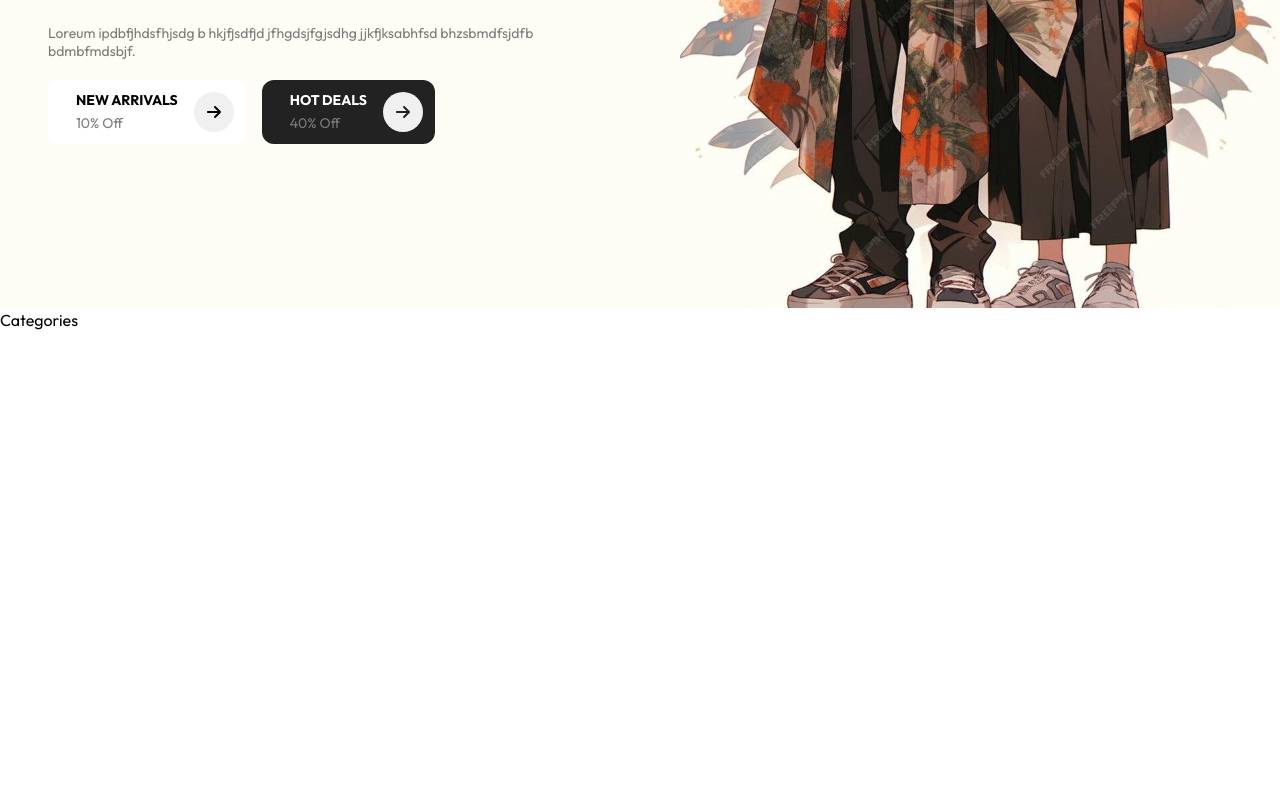
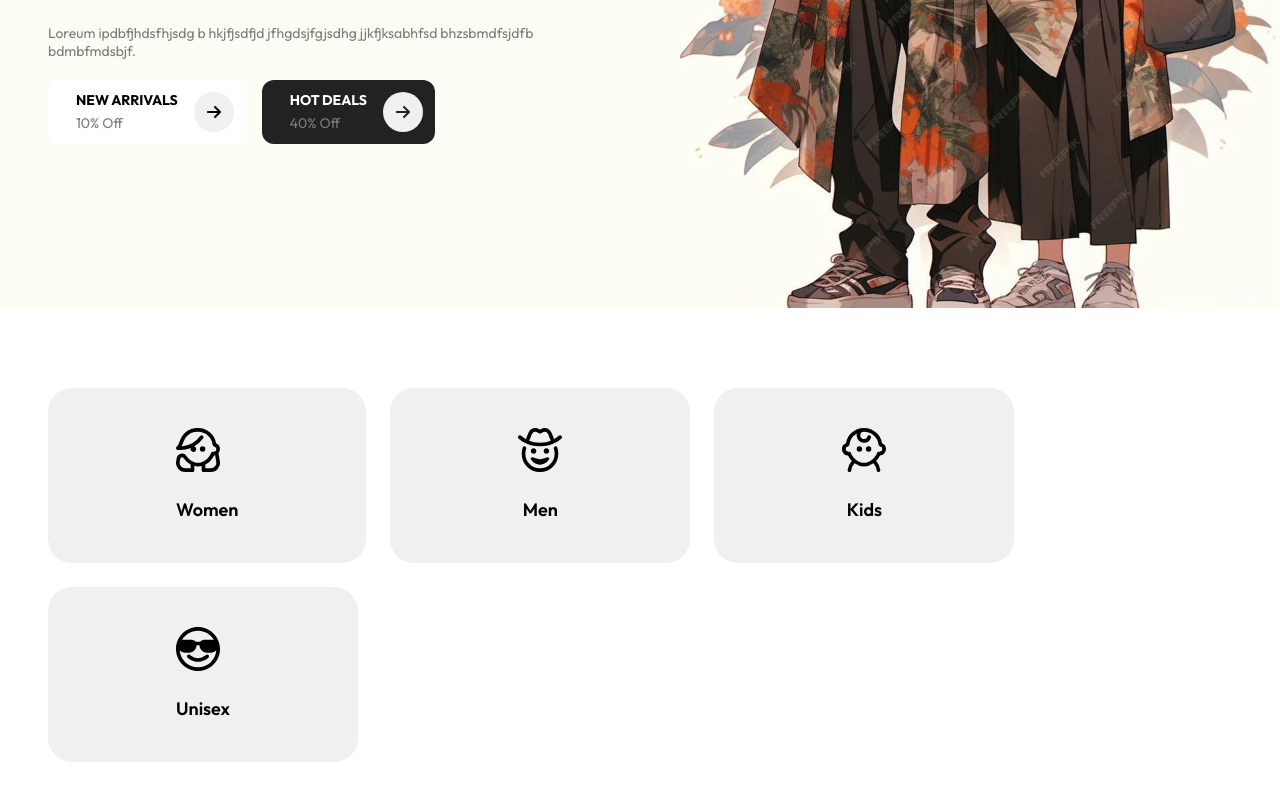
Before and after one commit to shiv28ang/Nekome_WebSite, a React (Vite) app in the folder frontend/: page / in a window 1280 px wide. Shown: the part 436-1236 px from the top of the page. Before the commit the page ends 800 px from the top, so only its background shows below. Built offline with nearby package versions, Linux system fonts and the light colour scheme.

Commit message:
Category Section Created

```diff
--- a/frontend/src/components/Categories.jsx
+++ b/frontend/src/components/Categories.jsx
@@ -1,10 +1,23 @@
 import React from 'react'
+import { categories } from "../assets/data"
 
-const Categories = () => {
+const Categories = ({category,setCategory}) => {
   return (
-    <div>
-      Categories
-    </div>
+    <section className='max-padd-container py-16 xl:py-20' id='shop'>
+        <div className='flex items-start gap-6 flex-wrap'>
+            {categories.map((item)=>(
+                <div
+                onClick={()=>setCategory(prev=>prev===item.name ? "All" : item.name)}
+                id={item.name} key={item.name}
+                className={`py-10 px-32 rounded-3xl text-center cursor-pointer
+                ${category===item.name ?"bg-[#ffd873]" : "bg-primary"}`}>
+
+                    <img src={item.image} alt="categoryImg" height={44} width={44}/>
+                    <h4 className='mt-6 medium-18'>{item.name}</h4>
+                </div>
+            ))}
+        </div>
+    </section>
   )
 }
 
--- a/frontend/src/pages/Home.jsx
+++ b/frontend/src/pages/Home.jsx
@@ -1,11 +1,14 @@
-import React from 'react'
+import React, { useState } from 'react'
 import Categories from '../components/Categories'
 import Hero from '../components/Hero'
+
 const Home = () => {
+
+  const [category,setCategory]=useState('All')
   return (
     <>
       <Hero />
-      <Categories/>
+      <Categories category={category} setCategory={setCategory}/>
     </>
   )
 }
```
